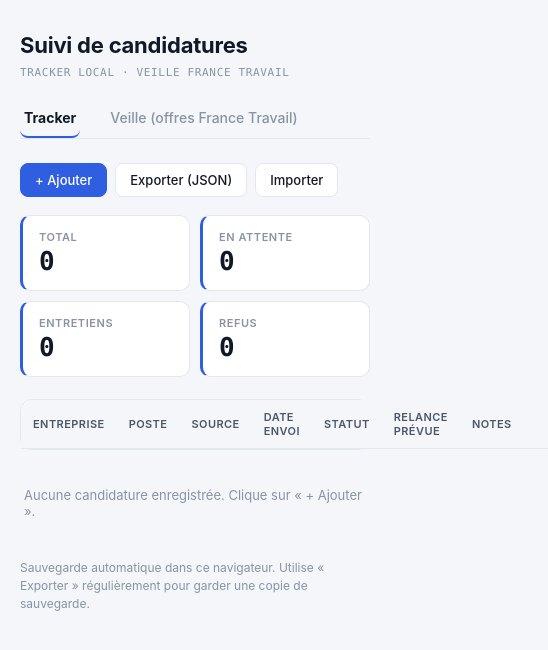
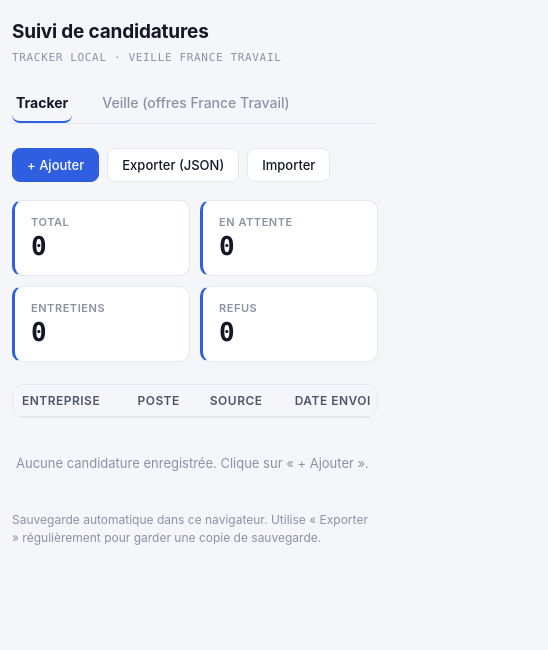
Before and after one commit to jeremdelrieux-afk/Tracker_candidatures, a website: page docs/index.html in a window 390 px wide. Shown: the whole page, 548 px wide, since content can reach past the window. Drawn offline with Linux system fonts and the light colour scheme.

Commit message:
Ajoute le defilement horizontal du tableau pour l'affichage mobile

```diff
--- a/docs/index.html
+++ b/docs/index.html
@@ -138,6 +138,17 @@
   .modal-close:hover { background:var(--mist); color:var(--ink); }
   .modal-box { position:relative; }
   .modal-footer { margin-top:20px; display:flex; gap:8px; }
+
+  /* Mobile : le tableau défile horizontalement plutôt que de forcer un zoom sur toute la page */
+  @media (max-width: 700px) {
+    body { padding: 20px 12px 60px; }
+    h1 { font-size: 19px; }
+    .table-wrap { overflow-x: auto; -webkit-overflow-scrolling: touch; }
+    table { min-width: 720px; }
+    th, td { padding: 8px 9px; font-size: 12px; }
+    .search-input { min-width: 160px; }
+    .toolbar { gap: 8px; }
+  }
 </style>
 </head>
 <body>
```
